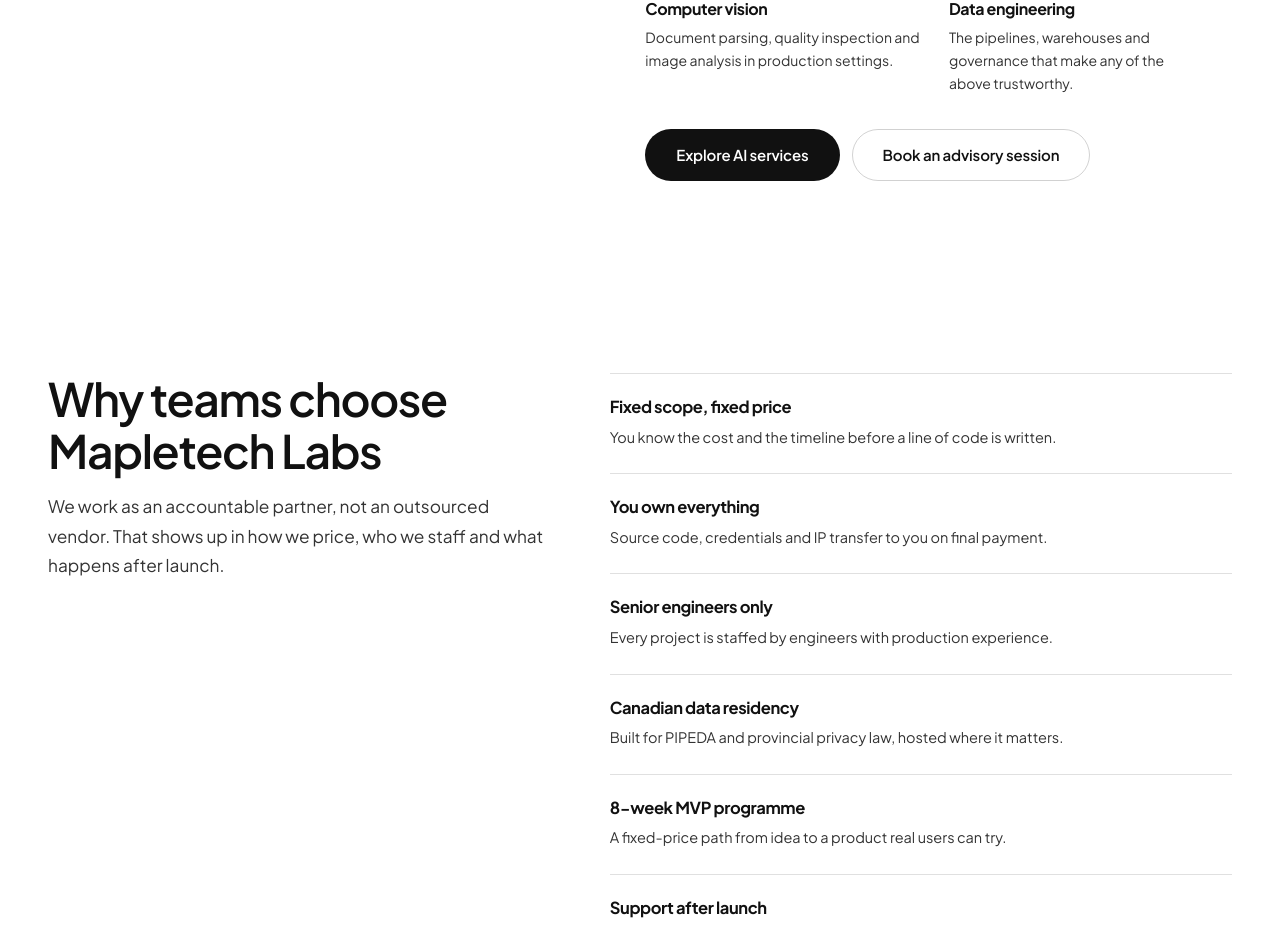
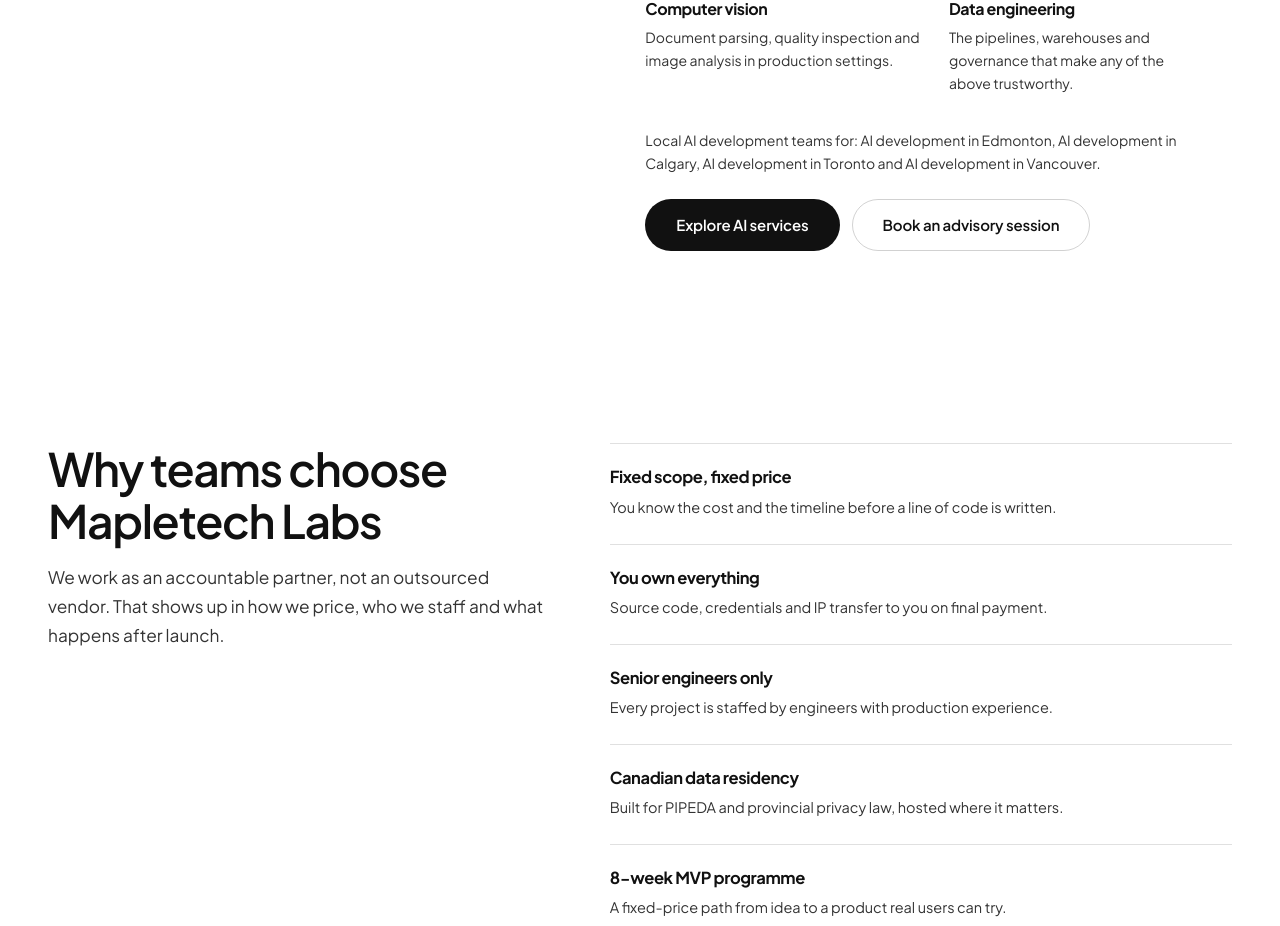
Before and after one commit to Ramanmakkar1/MapletechlabsRed, a Next.js app: page / in a window 1280 px wide. Shown: the part 9197-10123 px from the top of the page. Built offline with nearby package versions, Linux system fonts and the light colour scheme; no server answers.

Commit message:
autopilot: Link the AI city pages from the homepage AI section
Task #17987, written by local Qwen.

```diff
--- a/src/components/home/AiPractice.tsx
+++ b/src/components/home/AiPractice.tsx
@@ -36,6 +36,10 @@ export default function AiPractice() {
             ))}
           </div>
 
+          <p style={{ fontSize: 14, color: 'var(--body)', lineHeight: 1.65, marginBottom: 24 }}>
+            Local AI development teams for: <Link href="/locations/ai-development-company-in-edmonton">AI development in Edmonton</Link>, <Link href="/locations/ai-development-company-in-calgary">AI development in Calgary</Link>, <Link href="/locations/ai-development-company-in-toronto">AI development in Toronto</Link> and <Link href="/locations/ai-development-company-in-vancouver">AI development in Vancouver</Link>.
+          </p>
+
           <div className="btn-group" style={{ display: 'flex', gap: 12, flexWrap: 'wrap' }}>
             <Link href="/services/ai-ml" className="btn btn--dark">Explore AI services</Link>
             <Link href="/contact" className="btn btn--ghost">Book an advisory session</Link>
```
